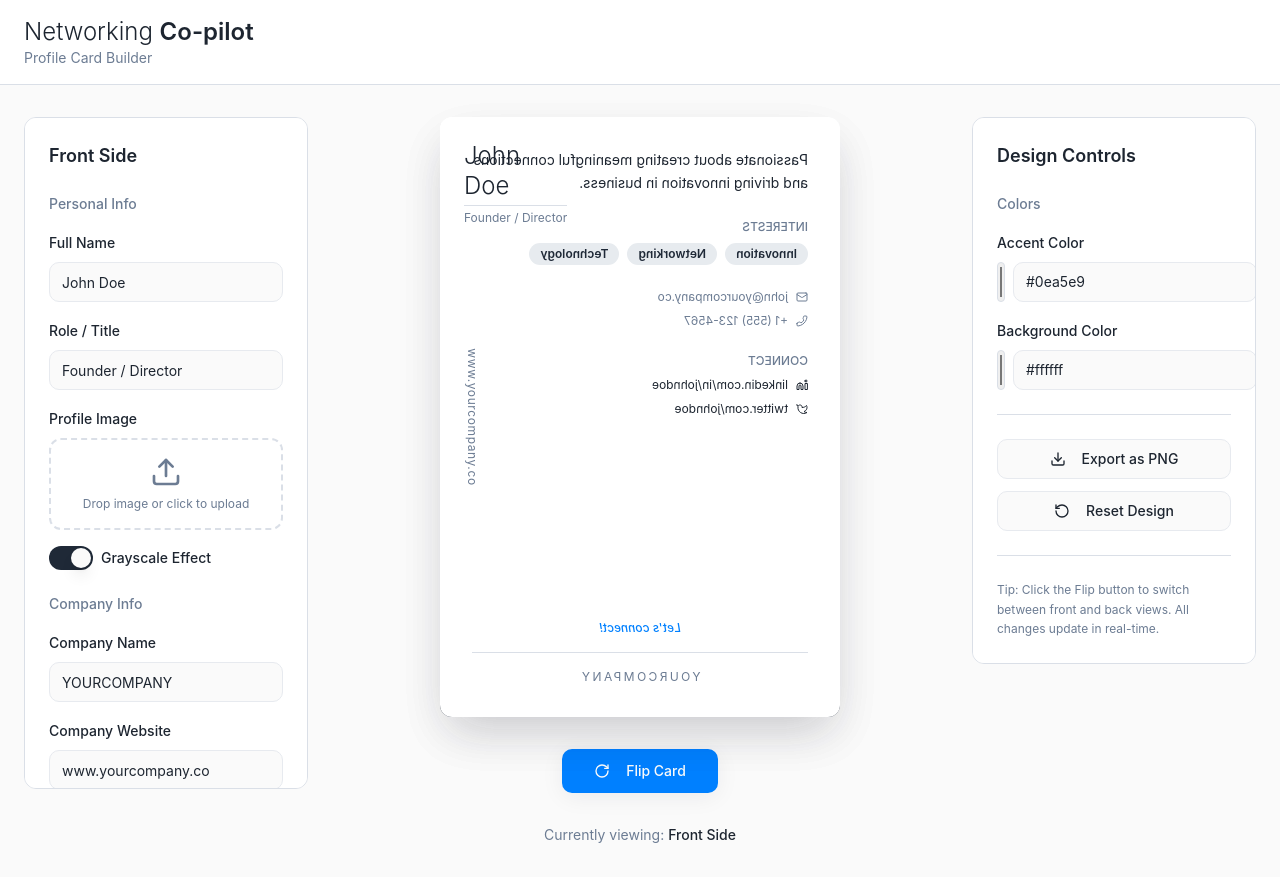
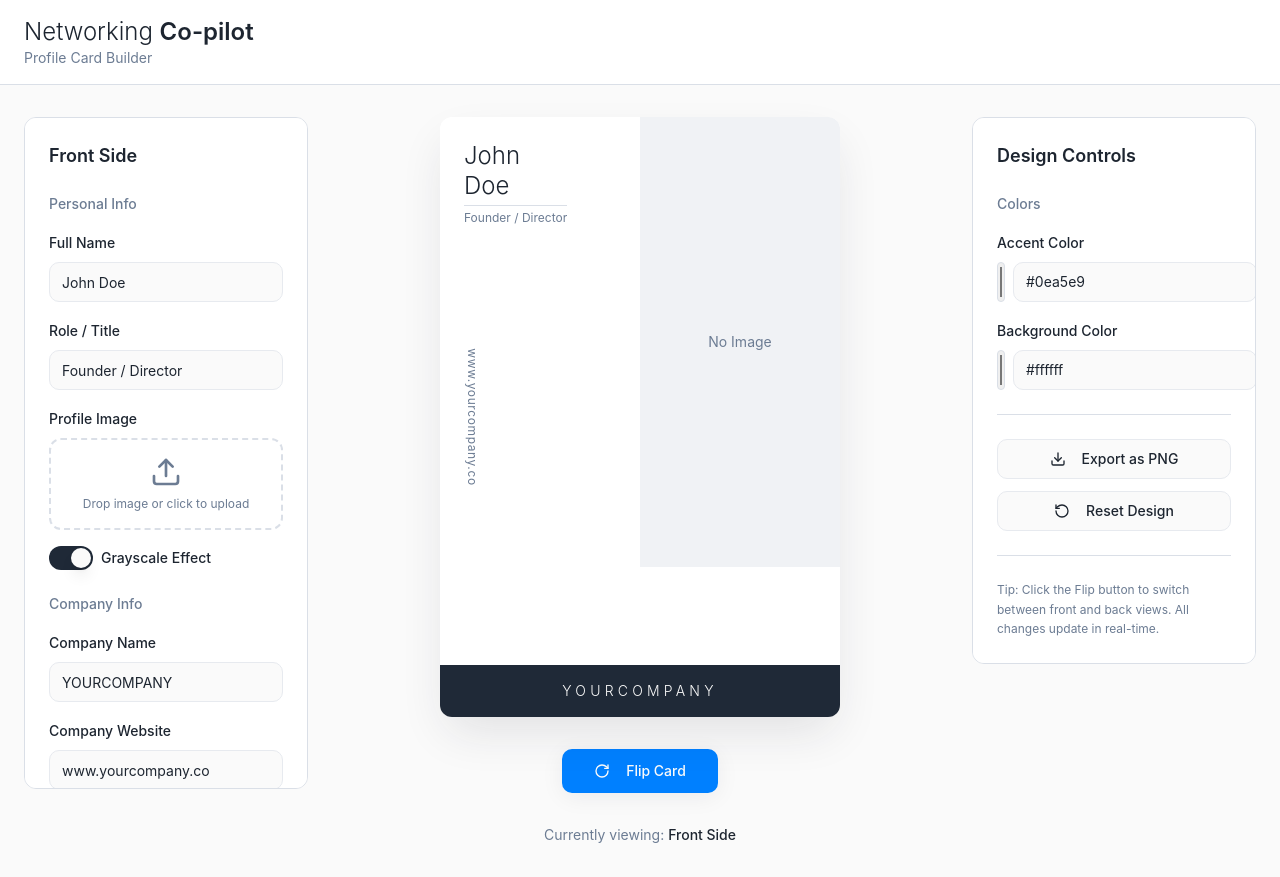
Before and after one commit to aishatcarim/cardflip-creator, a React (Vite) app: page / in a window 1280 px wide. Built offline with nearby package versions, Linux system fonts and the light colour scheme; the HTML template or start-up script is replaced by a standard one.

Commit message:
Refactor: Update builder layout and views

```diff
--- a/src/components/CardPreview/CardBack.tsx
+++ b/src/components/CardPreview/CardBack.tsx
@@ -27,8 +27,7 @@ export const CardBack = () => {
     <div
       className="relative w-full h-full rounded-lg overflow-hidden shadow-elevation p-8 flex flex-col"
       style={{
-        backgroundColor,
-        transform: 'rotateY(180deg)'
+        backgroundColor
       }}
     >
       {/* Bio Section */}
--- a/src/components/CardPreview/FlipAnimation.tsx
+++ b/src/components/CardPreview/FlipAnimation.tsx
@@ -33,6 +33,7 @@ export const FlipAnimation = () => {
           className="absolute inset-0 backface-hidden"
           style={{
             backfaceVisibility: "hidden",
+            transform: "rotateY(180deg)",
           }}
         >
           <CardBack />
```
